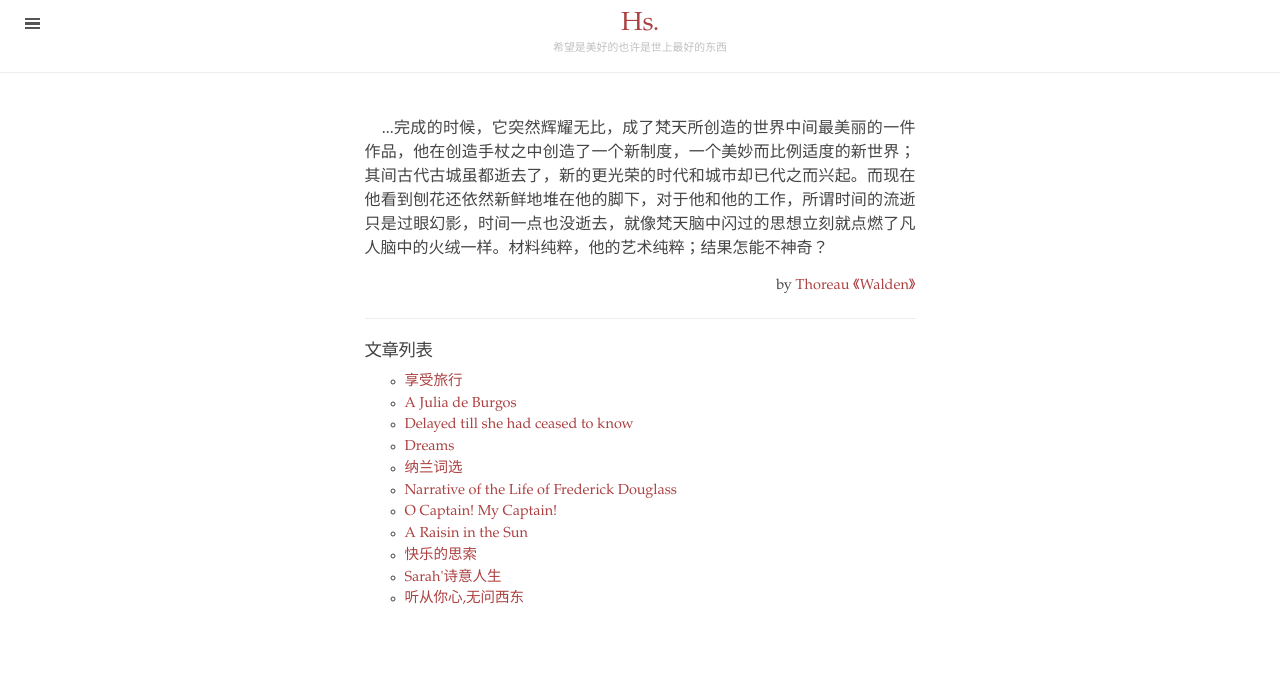
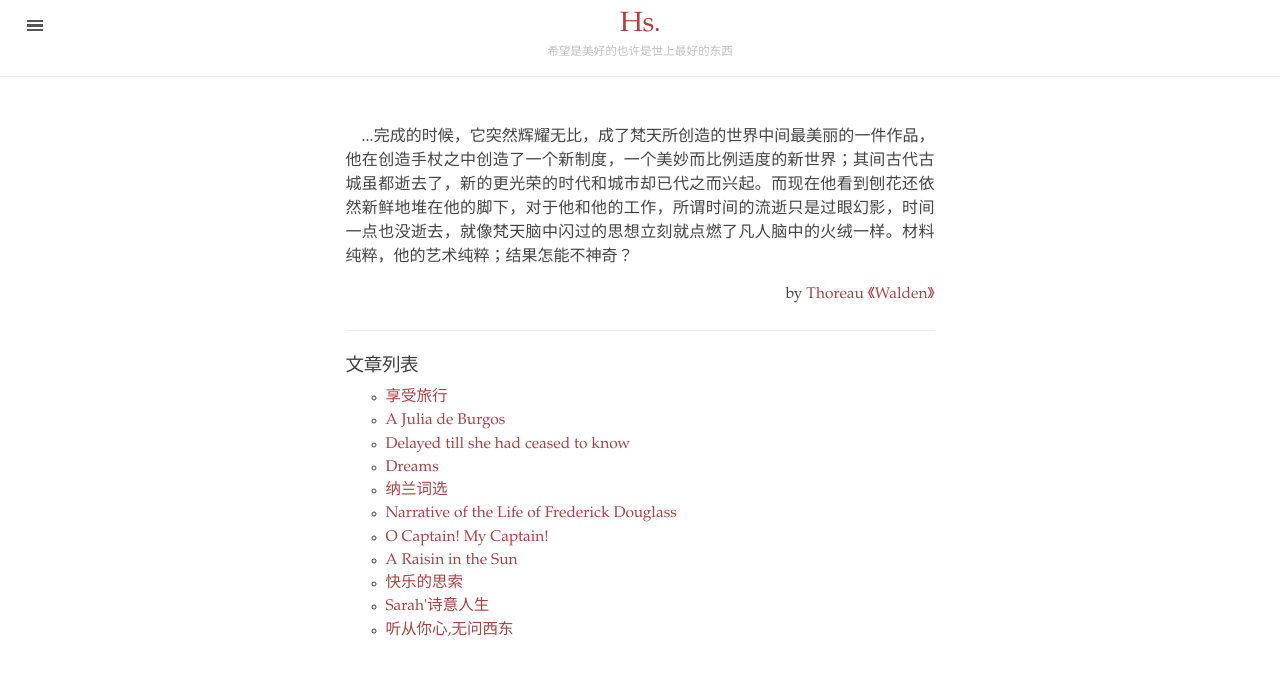
Before and after one commit to symphonyh/blog, a Jekyll site: the page built from index.html, in a window 1280 px wide. Shown: the top 676 px of the page. Built offline with Jekyll 4.4.1, drawn with Linux system fonts in a browser that asks for light colours.

Commit message:
2018-8-18:19:52

```diff
--- a/public/css/ed.css
+++ b/public/css/ed.css
@@ -49,7 +49,7 @@ small {
 
 @media (min-width: 38em) {
     html {
-        font-size: 14.5px;
+        font-size: 15.5px;
     }
 }
 
@@ -463,6 +463,7 @@ h3.masthead-title {
 
 .sidebar-item {
     padding: 1rem;
+ font-family: "Palatino Linotype", Helvetica, Arial, "Microsoft YaHei", sans-serif;
 }
 
 .sidebar-item p:last-child {
```
